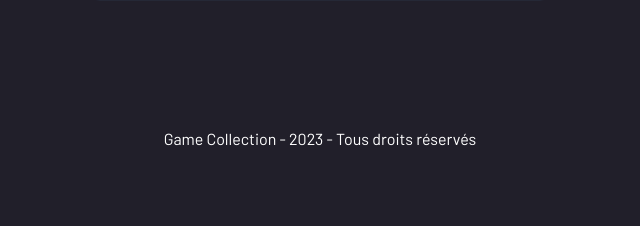
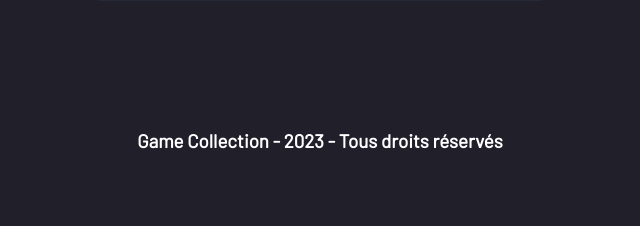
Before and after one commit to Yoshi-OOF/Game-Collection, a PHP site: page / in a window 1280 px wide. Shown: the part 446-672 px from the top of the page, without its empty margins (320-960 px from the left). Run offline with PHP 8.4, Linux system fonts and the light colour scheme.

Commit message:
Size fix

```diff
--- a/Css/Footer.css
+++ b/Css/Footer.css
@@ -7,6 +7,6 @@ footer {
     color: #ffffff;
 }
 
-footer h3 {
-    font-size: 16px;
+footer .h3 {
+    font-size: 20px;
 }
--- a/Views/FooterView.php
+++ b/Views/FooterView.php
@@ -3,5 +3,5 @@
     <link rel="stylesheet" href="Css/Footer.css">
 
     <footer>
-        <p>Game Collection - 2023 - Tous droits réservés</p>
+        <h3>Game Collection - 2023 - Tous droits réservés</h3>
     </footer>
```
